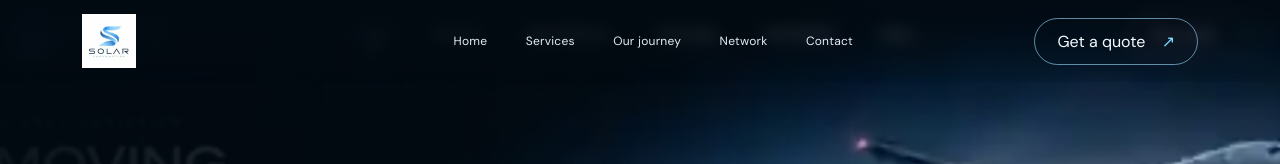
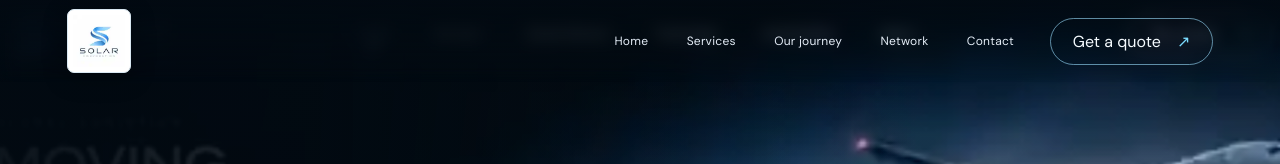
Before and after one commit to SOLAR-CORP-CO/HAUL-X-LOGISTICS, a React (Vite) app in the folder apps/web/: page / in a window 1280 px wide. Shown: the top 164 px of the page. Built offline with nearby package versions, Linux system fonts and the light colour scheme.

Commit message:
Polish Solar logo sizing and add footer brand logo

```diff
--- a/apps/web/src/style.css
+++ b/apps/web/src/style.css
@@ -922,3 +922,29 @@ input::placeholder, textarea::placeholder {
  .story-sticky{min-height:540px}
 }
 @media(prefers-reduced-motion:reduce){.solar-hero-backdrop{animation:none}}
+
+
+/* Refined Solar logo placement */
+.solar-navbar{display:flex;align-items:center;justify-content:space-between;gap:24px;padding-left:5.2%;padding-right:5.2%}
+.solar-brand{display:flex;align-items:center;justify-content:flex-start;width:64px;height:64px;min-width:64px;padding:5px;background:#fff;border:1px solid #d9e8f2;border-radius:7px;box-shadow:0 5px 24px #0004;overflow:hidden}
+.solar-brand img{width:100%;height:100%;object-fit:contain;object-position:center}
+.solar-navbar .nav-links{margin-left:auto;margin-right:12px}
+.solar-navbar .nav-cta{flex-shrink:0}
+.footer{display:flex;align-items:center;justify-content:space-between;gap:26px;padding:44px 6.5%;border-top:1px solid #ffffff20}
+.footer-solar-brand{display:flex;align-items:center;justify-content:center;width:104px;height:104px;flex:0 0 104px;padding:7px;background:#fff;border:1px solid #d9e8f2;border-radius:8px;box-shadow:0 8px 28px #0003;overflow:hidden}
+.footer-solar-brand img{display:block;width:100%;height:100%;object-fit:contain}
+.footer>span{margin-left:auto;color:#9eb4c7;font-size:10px;letter-spacing:2px}
+.footer>p{color:#9eb4c7;font-size:11px}
+@media(max-width:850px){
+ .solar-navbar{padding-left:5%;padding-right:5%}
+ .solar-brand{width:58px;height:58px;min-width:58px}
+}
+@media(max-width:600px){
+ .solar-navbar{height:66px;gap:12px}
+ .solar-brand{width:52px;height:52px;min-width:52px;padding:4px;border-radius:6px}
+ .solar-navbar .nav-cta{margin-left:auto}
+ .footer{padding:34px 7%;gap:15px;flex-wrap:wrap}
+ .footer-solar-brand{width:76px;height:76px;flex-basis:76px;padding:5px}
+ .footer>span{font-size:8px;letter-spacing:1.2px;margin-left:auto;text-align:right}
+ .footer>p{width:100%;margin:0;text-align:right}
+}
```
